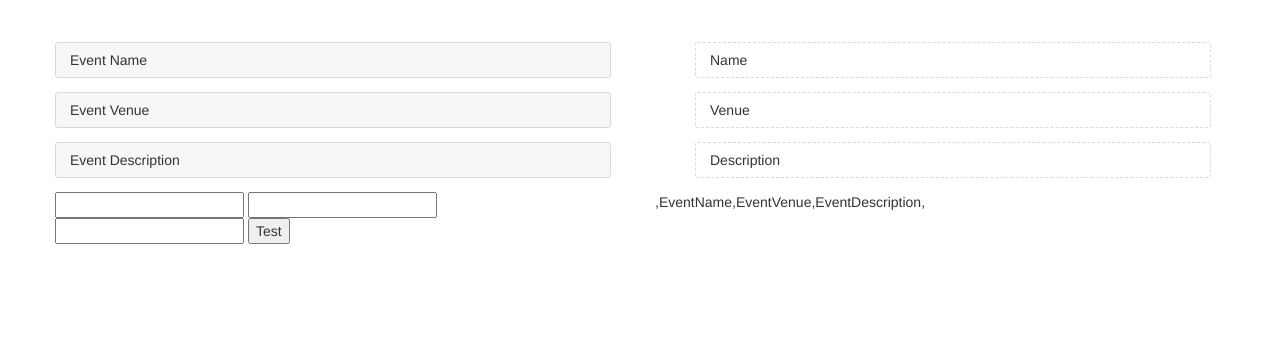
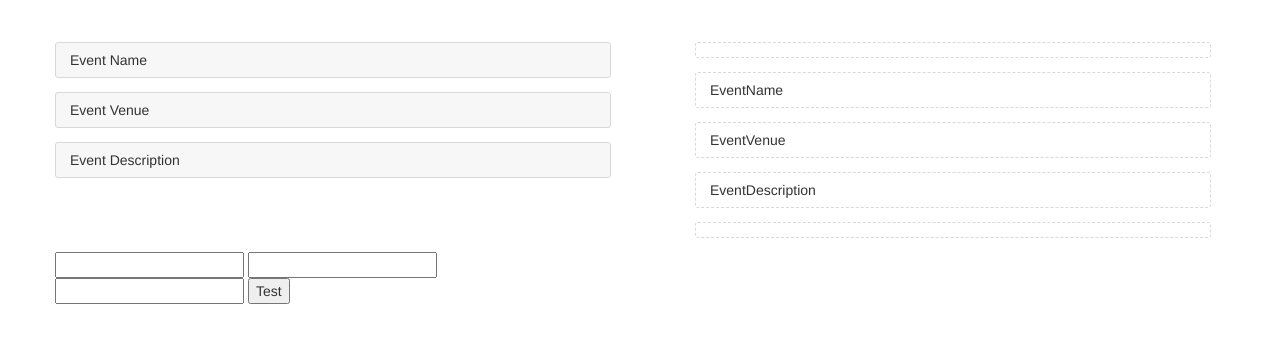
Before and after one commit to meterrill/drag-and-drop, a plain HTML site: page index.html in a window 1280 px wide. Both pictures are taken after a click on the button "Test". Drawn offline with Linux system fonts and the light colour scheme.

Commit message:
move generate list to top row

```diff
--- a/index.html
+++ b/index.html
@@ -10,7 +10,7 @@
 </head>
 <body>
 	<div class="container">
-		<div class="row">
+		<div class="row" id="event-lists">
 			<div class="col-sm-6">
 				<ul id="drag-elements">
 					<li draggable="true">Event Name</li>
@@ -19,13 +19,13 @@
 				</ul>
 			</div>
 
-			<div class="col-sm-6">
+			<!-- <div class="col-sm-6">
 				<ul id="drop-targets">
 					<li>Name</li>
 					<li>Venue</li>
 					<li>Description</li>
 				</ul>
-			</div>
+			</div> -->
 
 			<!-- <div class="col-sm-6">
 				<form id="drop-targets" class="form-horizontal">
@@ -59,13 +59,8 @@
 		        <input type="text" name="EventName" id="EventName">
 		        <input type="text" name="EventVenue" id="EventVenue">
 		        <input type="text" name="EventDescription" id="EventDescription">
-		        <input type="button" value="Test" onClick="DisplayFormValues();">
+		        <input type="button" value="Test" onClick="makelist();">
 		    </form>
-
-			</div>
-			<div class="col-sm-6">
-
-		    <div id="formValues"></div>
 
 			</div>
 		</div>
--- a/js/scripts.js
+++ b/js/scripts.js
@@ -1,20 +1,14 @@
-function DisplayFormValues() {
-	var elemArray = [];
+function makelist() {
+	var listContainer = document.createElement("div");
+	listContainer.setAttribute("class", "col-sm-6")
+	document.getElementById("event-lists").appendChild(listContainer);
+	var listElement = document.createElement("ul");
+	listElement.setAttribute("id", "drop-targets");
+	listContainer.appendChild(listElement);
 	var elem = document.getElementById('eventform').elements;
 	for(var i = 0; i < elem.length; i++) {
-			elemArray.push(elem[i].id);
-	}
-	document.getElementById('formValues').innerHTML = elemArray;
-}
-
-function makelist() {
-	var listContainer = document.createElement("div");
-	document.getElementsByTagName("body")[0].appendChild(listContainer);
-	var listElement = document.createElement("ul");
-	listContainer.appendChild(listElement);
-	for(var i = 0; i < elemArray.length; i++) {
 		var listItem = document.createElement("li");
-		listItem.innerHTML = elemArray[i];
+		listItem.innerHTML = elem[i].id;
 		listElement.appendChild(listItem);
 	}
 }
```
Also changed, not shown: 2 other files.
